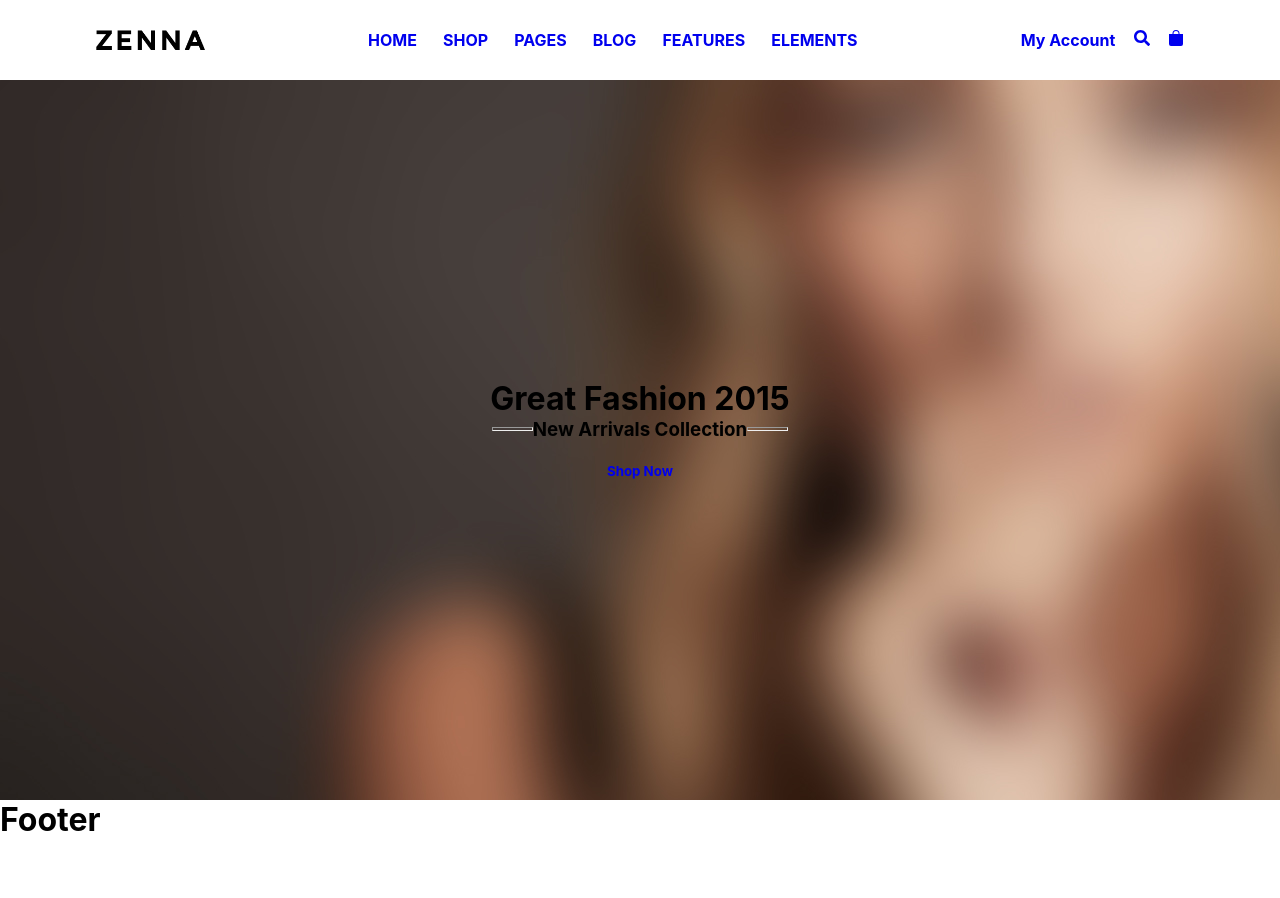
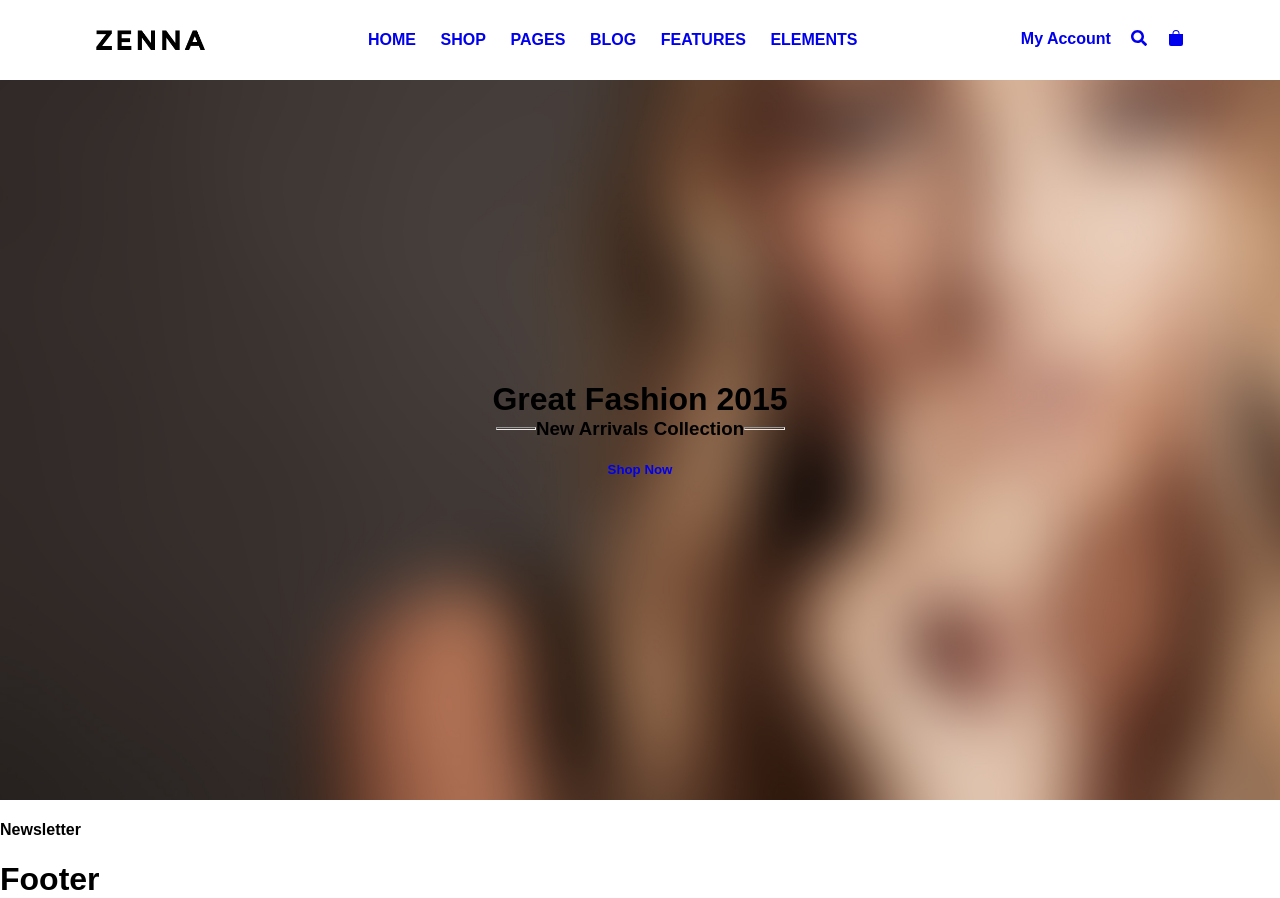
Before and after one commit to chelseycornejo/zenna, a React (Create React App) app: page / in a window 1280 px wide. Before the commit the page ends 839 px from the top, so only its background shows below. Built offline with nearby package versions, Linux system fonts and the light colour scheme.

Commit message:
added footer and styling for header

```diff
--- a/src/Components/Footer.js
+++ b/src/Components/Footer.js
@@ -1,9 +1,15 @@
 // FOOTER.JS
+
+// COMPONENTS
+import Subscribe from './Subscribe.js';
 
 function Footer() {
 
     return (
-        <h1>Footer</h1>
+        <>
+            <h4>Newsletter</h4>
+            <h1>Footer</h1>
+        </>
     )
 }
 
--- a/src/Components/Subscribe.js
+++ b/src/Components/Subscribe.js
@@ -0,0 +1,10 @@
+// SUBSCRIBE.JS
+
+function Subscribe() {
+
+    return (
+        <h4>Newsletter</h4>
+    )
+}
+
+export default Subscribe;
--- a/src/sass/partials/_global.scss
+++ b/src/sass/partials/_global.scss
@@ -1,7 +1,9 @@
 @use './variables' as *;
+@use './typography.scss' as *;
 
 body {
     background-color: $background;
+    font-family: $basefont;
 }
 
 .wrapper {
--- a/src/sass/partials/_homeHeader.scss
+++ b/src/sass/partials/_homeHeader.scss
@@ -1,5 +1,7 @@
 .homePageHeader {
     background-image: url(../../assets/homeBanner.jpg);
+    background-size: cover;
+    background-repeat: no-repeat;
     display: flex;
     flex-direction: column;
     justify-content: center;
--- a/src/sass/partials/_typography.scss
+++ b/src/sass/partials/_typography.scss
@@ -0,0 +1,8 @@
+// @font-face {
+//     font-family: "FontAwesome";
+//     src: url("../../fonts/FontAwesome.otf");
+//     font-weight: 400;
+//     font-stretch: normal;
+// }
+
+$basefont: "FontAwesome", "Arial";
```
